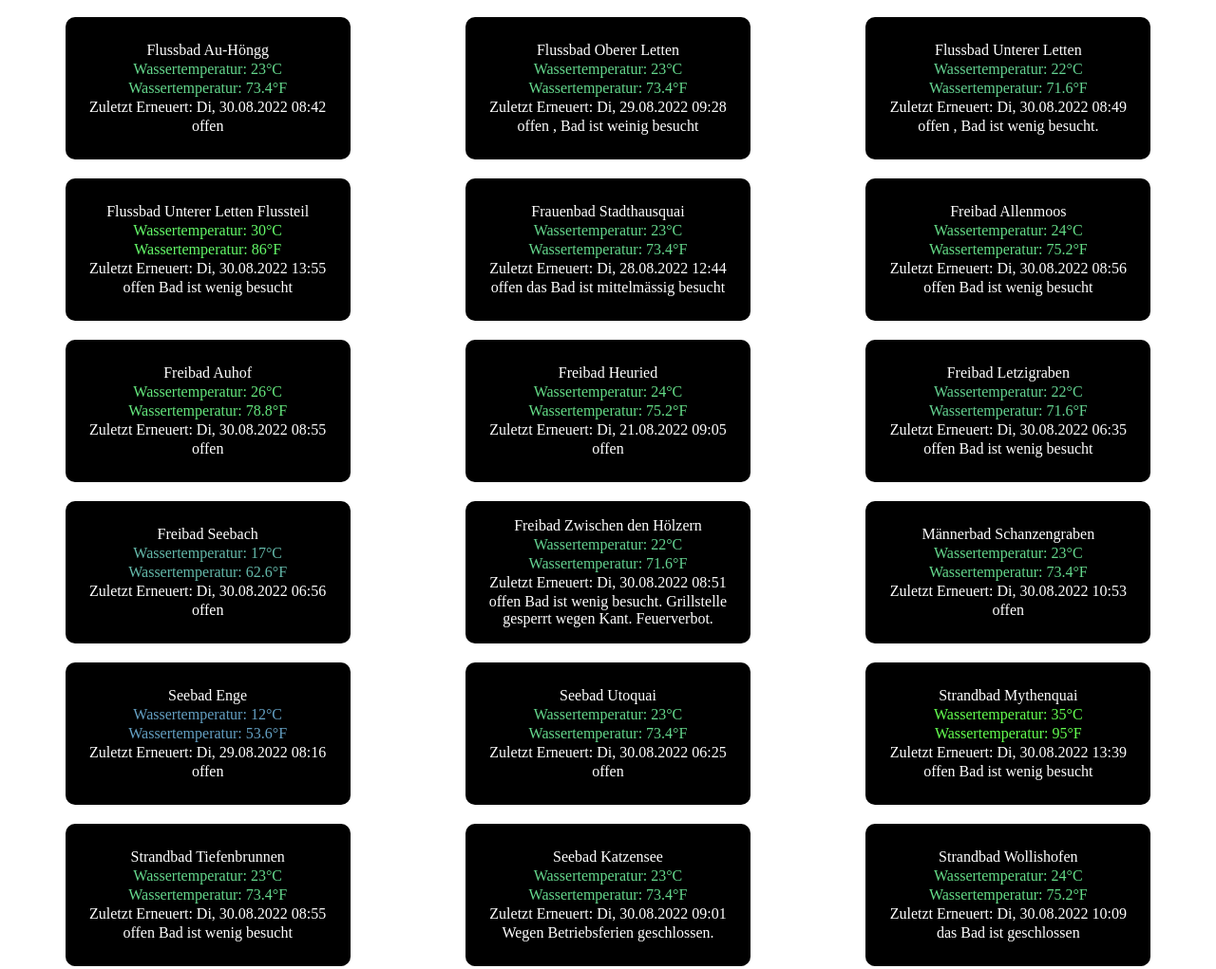
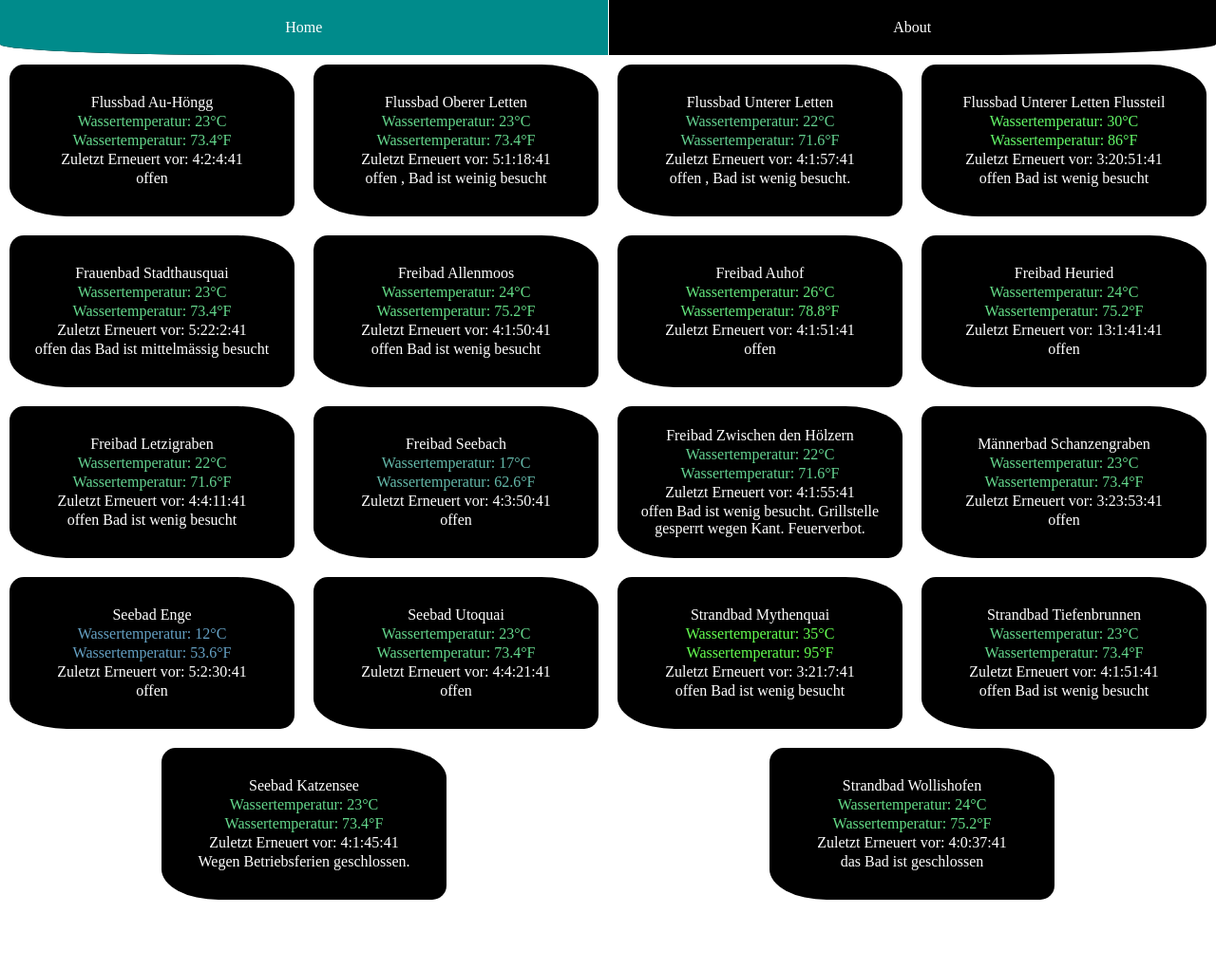
Before and after one commit to Nukufel/Badi_Webseit, a plain HTML site: page index.html in a window 1280 px wide. Shown: the whole page at 95% size. After the commit the page ends 958 px from the top, so only its background shows below. Drawn offline with Linux system fonts and the light colour scheme.

Commit message:
time is done

```diff
--- a/badi.json
+++ b/badi.json
@@ -79,7 +79,7 @@
 	}, {
 		"name": "Männerbad Schanzengraben",
 		"temperature": 23,
-		"updatedAt": "Di, 30.08.2022 10:53",
+			"updatedAt": "Di, 30.08.2022 10:53",
 		"open": true,
 		"openText": "offen",
 		"url": "https://www.stadt-zuerich.ch/content/ssd/de/index/sport/schwimmen/sommerbaeder/flussbad_schanzengraben.html"
--- a/data.js
+++ b/data.js
@@ -1,3 +1,6 @@
+/*
+    reads the data and writes it to a tab table
+ */
 function getData(){
     fetch("badi.json").then(rsp => rsp.json().then(object => {
 
@@ -22,7 +25,7 @@ function getData(){
             farenheit.innerText = "Wassertemperatur: "+(Math.round(((badis[i].temperature*(9/5))+32)*10)/10)+"°F";
             farenheit.style.color = "rgb(100,"+(100+(5*badis[i].temperature))+","+(255-(5*badis[i].temperature))+")";
 
-            badiInfo.insertRow(-1).innerText = "Zuletzt Erneuert: "+badis[i].updatedAt;
+            badiInfo.insertRow(-1).innerText = "Zuletzt Erneuert vor: "+(dhms(Date.now()-convertDate(badis[i].updatedAt)));
 
             badiInfo.insertRow(-1).innerText = badis[i].openText;
 
@@ -30,11 +33,34 @@ function getData(){
             aLink.appendChild(badiInfo);
             div.appendChild(aLink);
             badisTable.appendChild(div);
-
         }
     }));
 }
 
+/*
+    converts the date
+ */
+function convertDate(date){
+    const splitAll = date.split(' ');
+    const splitDate = splitAll[1].split('.')
+    const formateDate = splitDate[2]+"-"+splitDate[1]+"-"+splitDate[0]+"T"+splitAll[2]+":00";
+    return new Date(formateDate).getTime();
+}
+
+/*
+    This piece of code is from: https://codereview.stackexchange.com/q/216914
+    It converts milliseconds to days hours minutes and seconds.
+ */
+function dhms(t) {
+    d = Math.floor(t / (1000 * 60 * 60 * 24)),
+        h = Math.floor((t % (1000 * 60 * 60 * 24)) / (1000 * 60 * 60)),
+        m = Math.floor((t % (1000 * 60 * 60)) / (1000 * 60)),
+        s = Math.floor((t % (1000 * 60)) / 1000);
+    return d + ':' + h + ':' + m + ':' + s;
+}
+/*
+    compares two swimming pools if they are open and moves the closed ones to the end.
+ */
 function compare(badi1,badi2){
     if (badi1.open && badi2.open === false){
         return -1;
@@ -44,3 +70,7 @@ function compare(badi1,badi2){
         return 0;
     }
 }
+
+function padTo2Digits(num) {
+    return num.toString().padStart(2, '0');
+}
--- a/index.html
+++ b/index.html
@@ -5,9 +5,16 @@
     <title>Badis</title>
     <script src="data.js" type="text/javascript"></script>
     <link rel="stylesheet" href="style.css">
+    <meta content="width=300, initial-scale=1.0" name="viewport">
 </head>
 <body onload="getData()">
-    <div id="badisTable">
+    <nav id="navBar">
+        <ul id="ulBar">
+            <li><a href="default.asp">Home</a></li>
+            <li><a class="about" href="about.asp">About</a></li>
+        </ul>
+    </nav>
+    <div id="badisTable" class="badisTable">
 
     </div>
 </body>
--- a/style.css
+++ b/style.css
@@ -5,15 +5,18 @@
 
 }
 div:not(#badisTable){
+    display: flex;
+    justify-content: center;
+
     width: 300px;
-    height: 150px;
+    height: 160px;
     margin: 10px;
+
     text-align: center;
     align-items: center;
+
     background-color: black;
-    border-radius: 10px;
-    display: flex;
-    justify-content: center;
+    border-radius: 15px 20% 15px 20%;
 
     color: white;
 }
@@ -22,3 +25,49 @@ a{
     color: white;
     text-decoration: none;
 }
+
+nav ul{
+    display: flex;
+    flex-direction: row;
+    justify-content: center;
+
+    margin: 0;
+    padding: 0;
+
+    list-style: none;
+    overflow: hidden;
+    background-color: black;
+    top: 0;
+
+    border-bottom-left-radius: 20%;
+    border-bottom-right-radius: 20%;
+}
+
+li a {
+    display: block;
+    color: white;
+    text-align: center;
+    padding: 20px;
+    text-decoration: none;
+}
+
+a:not(#badisTable div a ):hover {
+    background-color: darkcyan;
+}
+
+.badisTable div:hover{
+    background-color: darkcyan
+}
+
+li {
+    border-right: 1px solid white;
+    width: 50%;
+}
+
+li:last-child {
+    border-right: none;
+}
+
+body{
+    margin: 0px;
+}
```
